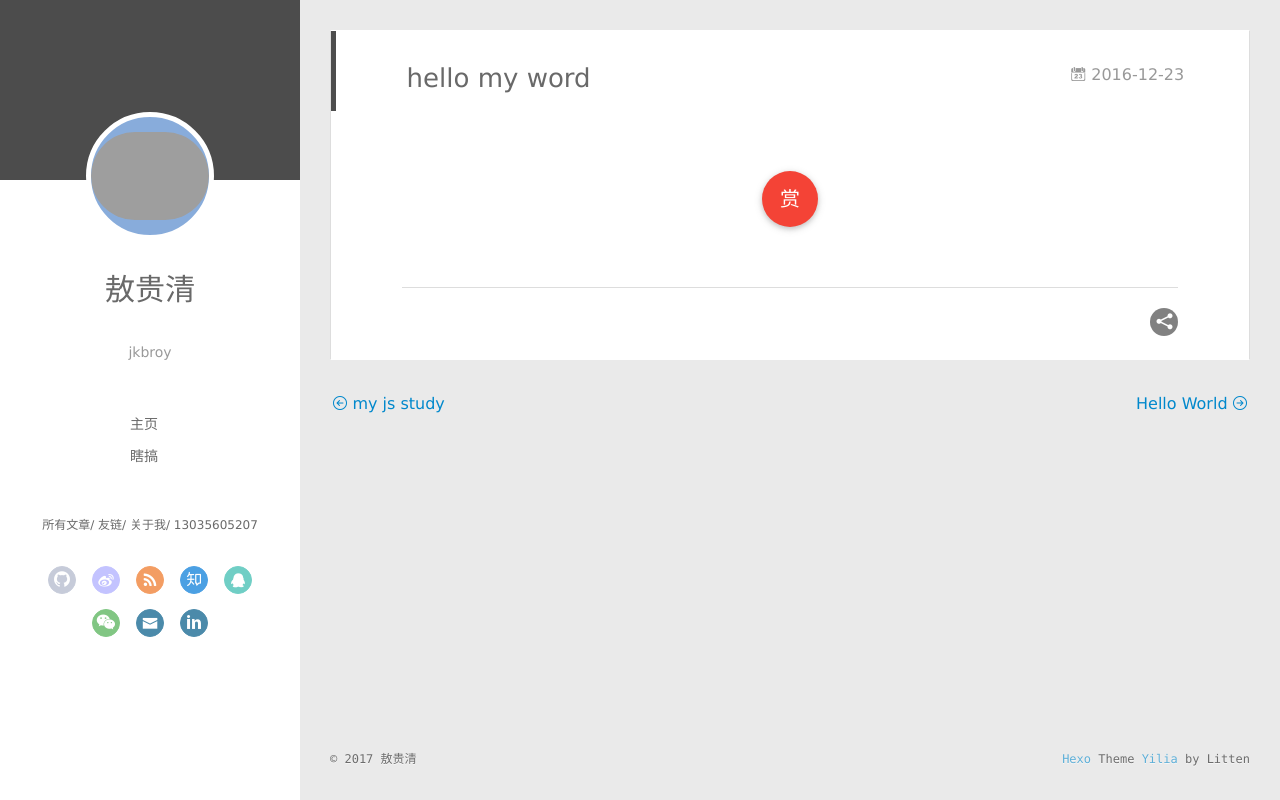
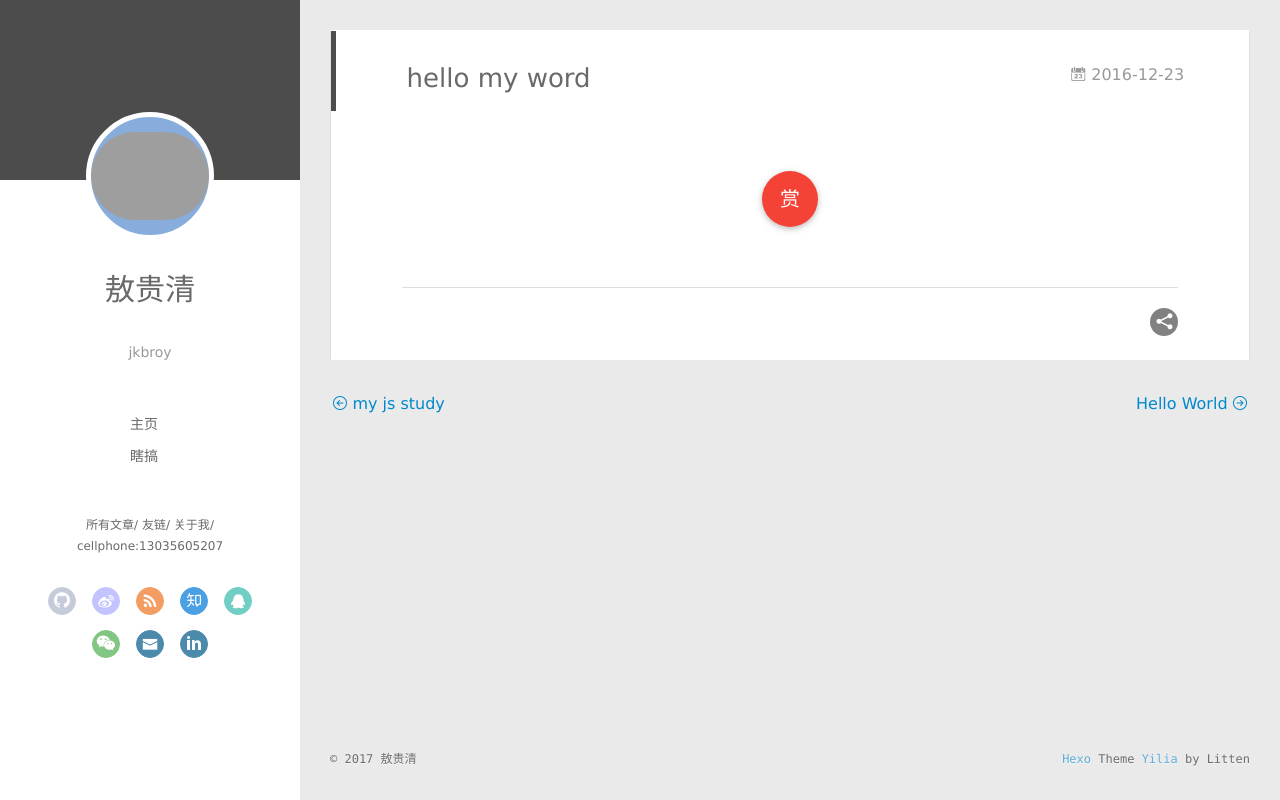
Before and after one commit to jkbroy-8/jkbroy-8.github.io, a plain HTML site: page 2016/12/23/hello-my-word/index.html in a window 1280 px wide. Drawn offline with Linux system fonts and the light colour scheme; grey boxes are pictures that could not be loaded.

Commit message:
Site updated: 2017-01-01 01:12:49

```diff
--- a/2016/12/23/hello-my-word/index.html
+++ b/2016/12/23/hello-my-word/index.html
@@ -75,7 +75,7 @@
 
 
 
-    			<a data-idx="3" q-on="click: openSlider(e, 'cellphone')" href="javascript:void(0)">13035605207</a>
+    			<a data-idx="3" q-on="click: openSlider(e, 'cellphone')" href="javascript:void(0)">cellphone:13035605207</a>
 
 
 
```
Also changed, not shown: 2016/12/23/hello-world/index.html (+1 -1 lines), 2016/12/23/my-js-study/index.html (+1 -1 lines), 2016/12/26/gitditail/index.html (+1 -1 lines), 2016/12/26/js/index.html (+1 -1 lines), 2016/12/27/20161227/index.html (+1 -1 lines), archives/2016/12/index.html (+1 -1 lines), archives/2016/index.html (+1 -1 lines), archives/index.html (+1 -1 lines), index.html (+1 -1 lines).
